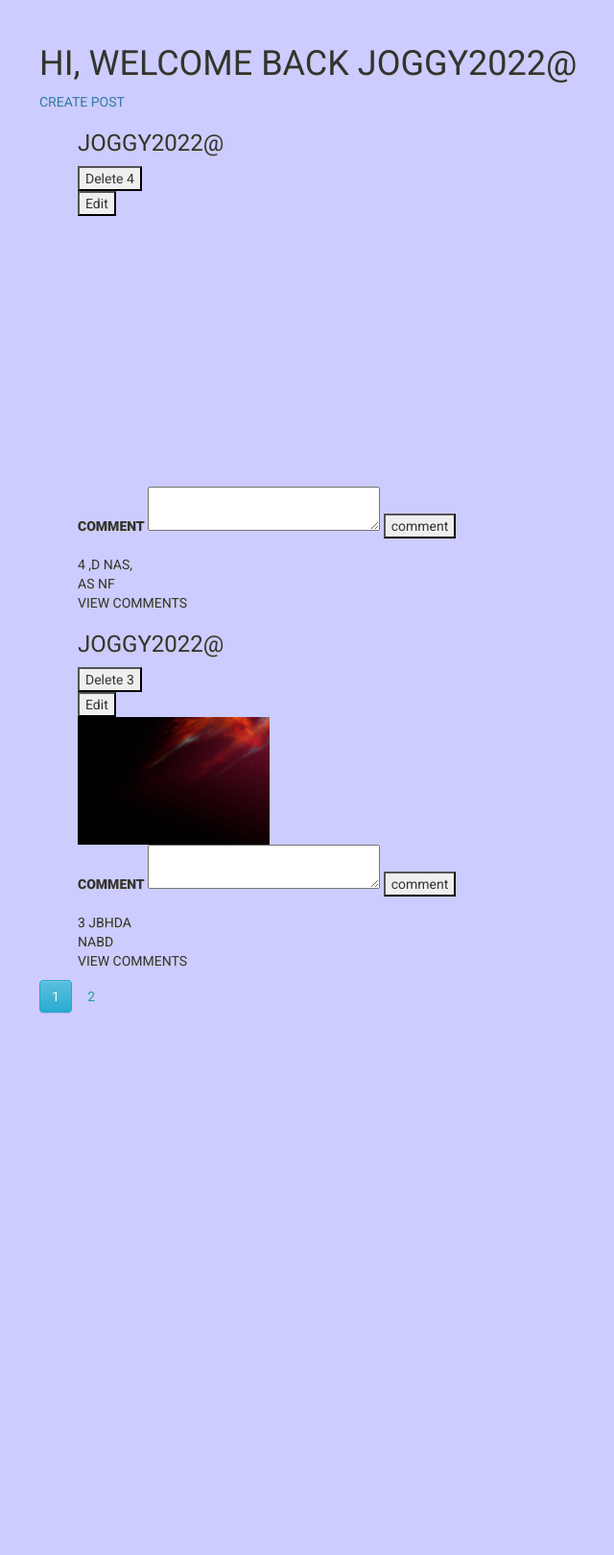
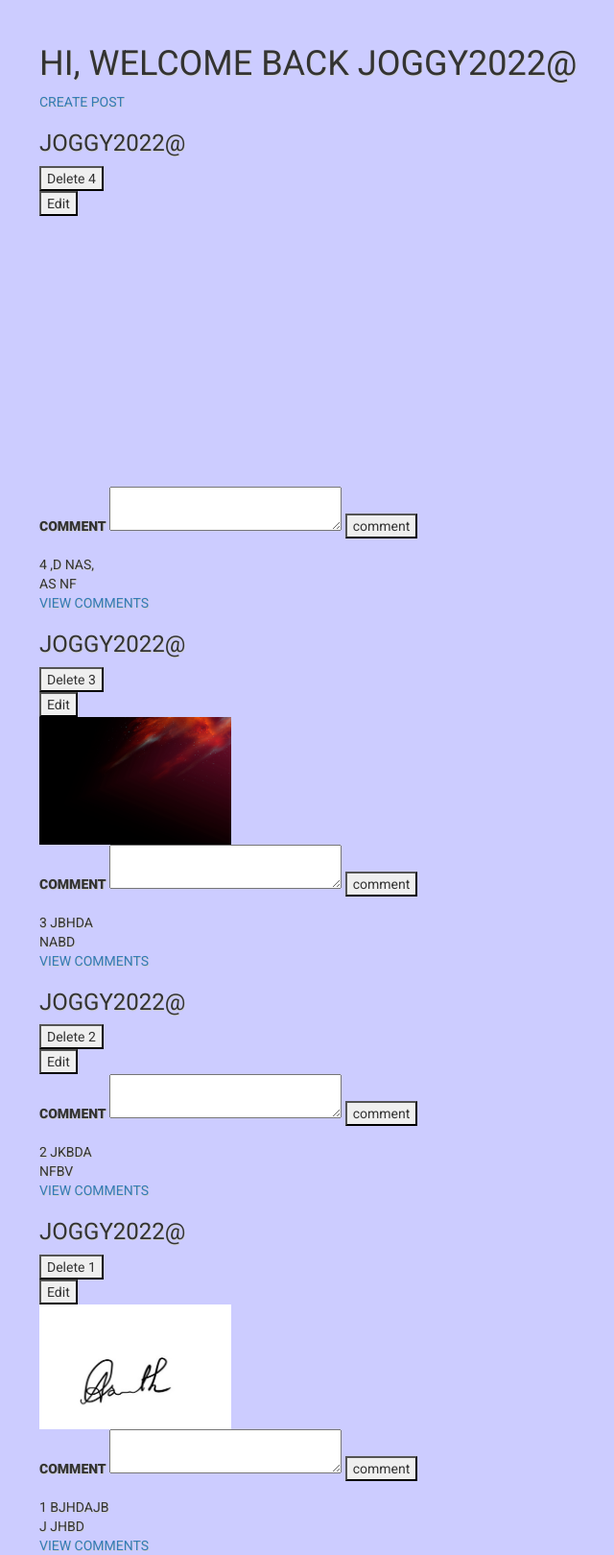
Before and after one commit to Aswath1999/SeroConnect, a Flask app: page /forum in a window 1280 px wide. Shown: the part 257-1877 px from the top of the page at 96% size, without its empty margins (44-684 px from the left). Before the commit the page ends 1313 px from the top, so only its background shows below. Run offline with Flask 2, Linux system fonts and the light colour scheme; a user stored in the database is signed in; data comes from the database, SQL or seed files in the repository; both versions use the stored data as it was after the commit; some libraries are stand-ins or nearby versions.

Commit message:
Htmx infinite scroll for posts and comments

```diff
--- a/website/post/post.py
+++ b/website/post/post.py
@@ -25,7 +25,7 @@ def createpost():
         createimage(files,postid)
         return redirect(url_for('views.forum'))
     else:
-        return render_template('forum/post.html',user=current_user)
+        return render_template('forum/createpost.html',user=current_user)
 
 @post.route('/post/<postid>',methods=['GET', 'POST'])
 @login_required
--- a/website/templates/base.html
+++ b/website/templates/base.html
@@ -108,5 +108,6 @@
       type="text/javascript"
       src="{{ url_for('static', filename='index.js') }}"
     ></script>
+    <script src="https://unpkg.com/htmx.org@1.7.0"></script>
   </body>
 </html>
--- a/website/templates/forum/forum.html
+++ b/website/templates/forum/forum.html
@@ -4,89 +4,9 @@
 <a href="{{url_for('post.createpost')}}">Create post</a>
 
 <!-- ======================================Post display===================================== -->
-<ul>
-    {%for post in posts.items%}
-    <li>
-      {% if post.anonymous==False %}
-        <h3>{{postuser.query.filter_by(id=post.user_id).first().username }}</h3>
-      {%else%}
-        <h3>Anonymous</h3>
-      {%endif%}
 
-      {% if post.user_id==user.id%}
-        <form action="{{ url_for('post.deletepost',postid=post.id) }}" class='deleteform' method="POST">
-          <button class='deletebtn' action="submit">Delete {{post.id}}</button>
-        </form>
-        <form action="{{ url_for('post.editpost',postid=post.id) }}" method="GET">
-          <button  id='editbtn' action="submit">Edit</button>
-        </form>
-
-    <!-- Image display -->
-    <div class="images">
-      {% set images=postimage.query.filter(postimage.post_id==post.id).all()%}
-      {%if images%}
-      {%for image in images %}
-        <div class="image-display">
-          <img src="{{url_for('static',filename='images/'+image.image)}}" width="200" alt="">
-        </div>
-      {%endfor%}
-      {%endif%}
-
-    </div>
-
-    <!-- End image display -->
+{% include 'forum/viewpost.html' %}
 
 
-        <form action="{{url_for('comments.createcomment',postid=post.id,userid=current_user.id)}}" method="POST">
-          <div class="form-group">
-            <label for="comment">comment</label>
-            <textarea id="comment" name="comment" rows="2" cols="30"></textarea>
-            <button action="submit">comment</button>
-          </div>
-
-        </form>
-      {% endif %}
-        {{post.id}}
-        {{post.title}}
-        <br>
-        {{post.content}}
-        <br>
-        <div class="cmt" id="{{post.id}}">View comments
-          <div class="comments" >
-            {% set comments=postcomment.query.filter(postcomment.post_id==post.id).all()%}
-            {%if comments%}
-              {%for comment in comments %}
-                <div>
-                  {{comment.text}}
-                  {%if comment.user_id==current_user.id%}
-                    <form action="{{ url_for('comments.deletecomment',commentid=comment.id) }}" method="post">
-                      <button class='deletecomment' type="submit">Delete</button>
-                    </form>
-                    <form action="{{ url_for('comments.editcomment',commentid=comment.id) }}" method="get">
-                      <button  type="submit">Edit</button>
-                    </form>
-                  {%endif%}
-                  <br>
-                </div>
-              {%endfor%}
-            {%endif%}
-          </div>
-        </div>
-
-      </li>
-    {%endfor%}
-</ul>
 <!-- ======================================End of Post display===================================== -->
-  {%for page_num in posts.iter_pages(left_edge=1,right_edge=1,left_current=1,right_current=2)%}
-  {%if page_num%}
-    {%if posts.page==page_num%}
-    <a class="btn btn-info mb-4" post" href="{{url_for('views.forum',page=page_num)}}">{{page_num}}</a>
-    {%else%}
-      <a class="btn btn-outline-info mb-4" post" href="{{url_for('views.forum',page=page_num)}}">{{page_num}}
-    {%endif%}
-  {%else%}
-  ...
-  {%endif%}
-
-  {%endfor%}
-{% endblock %}
+{%endblock%}
--- /dev/null
+++ b/website/templates/forum/viewpost.html
@@ -0,0 +1,52 @@
+{%for post in posts.items%}
+{% if loop.last and posts.has_next %}
+<div hx-get="{{url_for('views.forum', page = posts.next_num)}}" hx-trigger="revealed" hx-swap="afterend">
+{% else %}
+  <div>
+{%endif%}
+    {% if post.anonymous==False %}
+      <h3>{{postuser.query.filter_by(id=post.user_id).first().username }}</h3>
+    {%else%}
+      <h3>Anonymous</h3>
+    {%endif%}
+
+    {% if post.user_id==user.id%}
+      <form action="{{ url_for('post.deletepost',postid=post.id) }}" class='deleteform' method="POST">
+        <button class='deletebtn' action="submit">Delete {{post.id}}</button>
+      </form>
+      <form action="{{ url_for('post.editpost',postid=post.id) }}" method="GET">
+        <button  id='editbtn' action="submit">Edit</button>
+      </form>
+
+  <!-- Image display -->
+  <div class="images">
+    {% set images=postimage.query.filter(postimage.post_id==post.id).all()%}
+    {%if images%}
+    {%for image in images %}
+      <div class="image-display">
+        <img src="{{url_for('static',filename='images/'+image.image)}}" width="200" alt="">
+      </div>
+    {%endfor%}
+    {%endif%}
+  </div>
+
+  <!-- End image display -->
+
+
+      <form action="{{url_for('comments.createcomment',postid=post.id,userid=current_user.id)}}" method="POST">
+        <div class="form-group">
+          <label for="comment">comment</label>
+          <textarea id="comment" name="comment" rows="2" cols="30"></textarea>
+          <button action="submit">comment</button>
+        </div>
+
+      </form>
+    {% endif %}
+      {{post.id}}
+      {{post.title}}
+      <br>
+      {{post.content}}
+      <br>
+      <a href="{{url_for('comments.show_comments',postid=post.id,userid=current_user.id)}}">View comments</a>
+    </div>
+{%endfor%}
--- a/website/views.py
+++ b/website/views.py
@@ -22,16 +22,7 @@ def home():
 @check_confirmed
 def forum():
     page=request.args.get('page',1,type=int)
-    post=Post.query.order_by(Post.date.desc()).paginate(page=page,per_page=2)
-    return render_template("forum/forum.html",user=current_user,postuser=User,posts=post,postcomment=Comment,postimage=Image)
-    # if request.method == 'POST':
-    #     title=request.form.get('Title')
-    #     content=request.form.get('content')
-    #     post = Post(title=title, content=content,user_id=current_user.id,anonymous=False)
-    #     db.session.add(post)
-    #     db.session.commit()
-    #     postid=post.id
-    #     files = request.files.getlist("file")
-    #     createimage(files,postid)
-    #     return redirect(url_for('views.forum'))
-    # return render_template("forum/forum.html",user=current_user,postuser=User,posts=post,postcomment=Comment,postimage=Image)
+    posts=Post.query.order_by(Post.date.desc()).paginate(page=page,per_page=4)
+    if "hx_request"  in request.headers:
+        return render_template("forum/viewpost.html",user=current_user,postuser=User,posts=posts,postcomment=Comment,postimage=Image)
+    return render_template("forum/forum.html",user=current_user,postuser=User,posts=posts,postcomment=Comment,postimage=Image)
```
Also changed, not shown: website/post/comments/comments.py (+9 -13 lines), website/templates/forum/comments.html (added, +40 -0 lines), website/templates/forum/showcomments.html (added, +20 -0 lines), website/database.db, website/static/images/e981be53-f33e-11ec-8d3f-3cf86283ff94_download.png (added), website/templates/forum/createpost.html (renamed from website/templates/forum/post.html).
